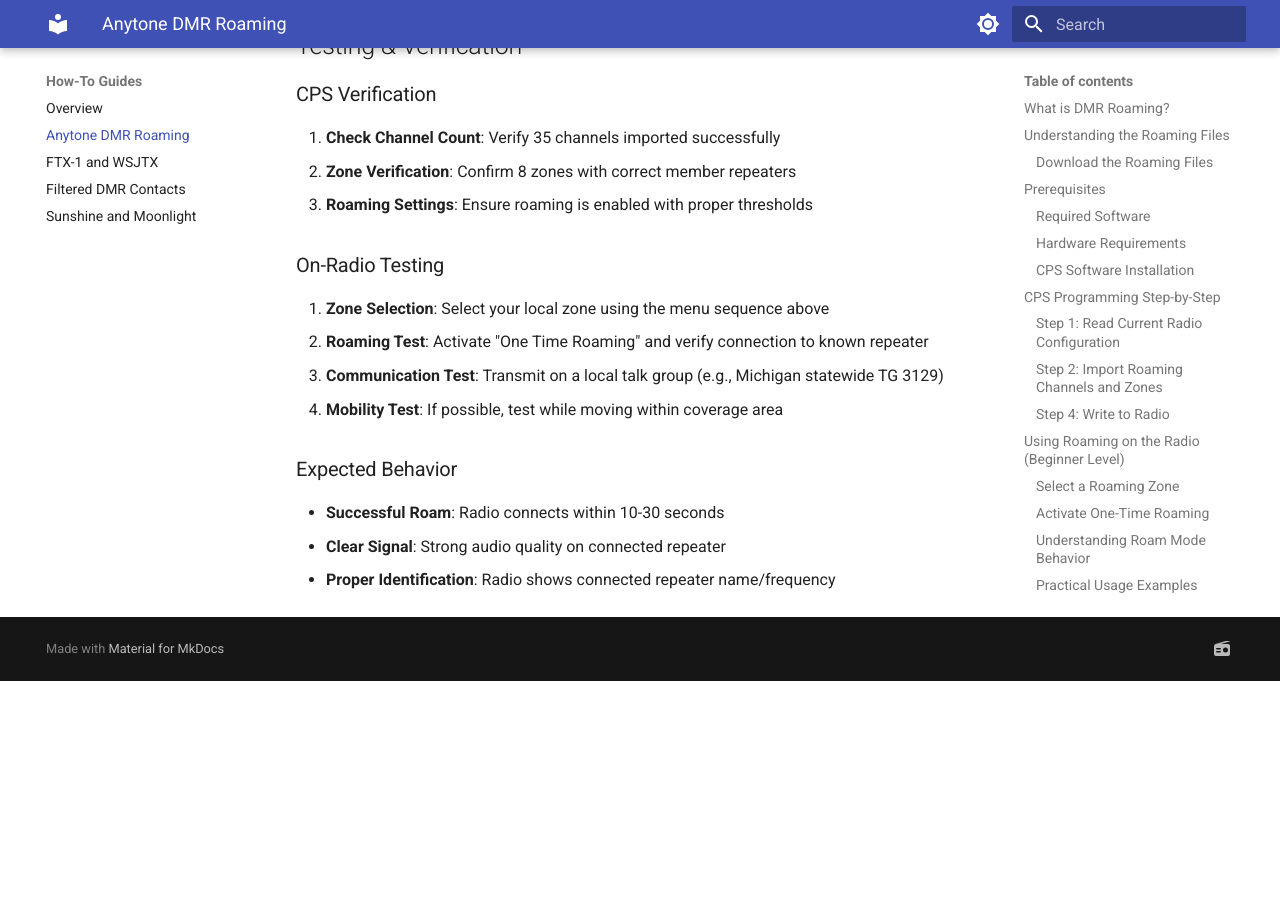
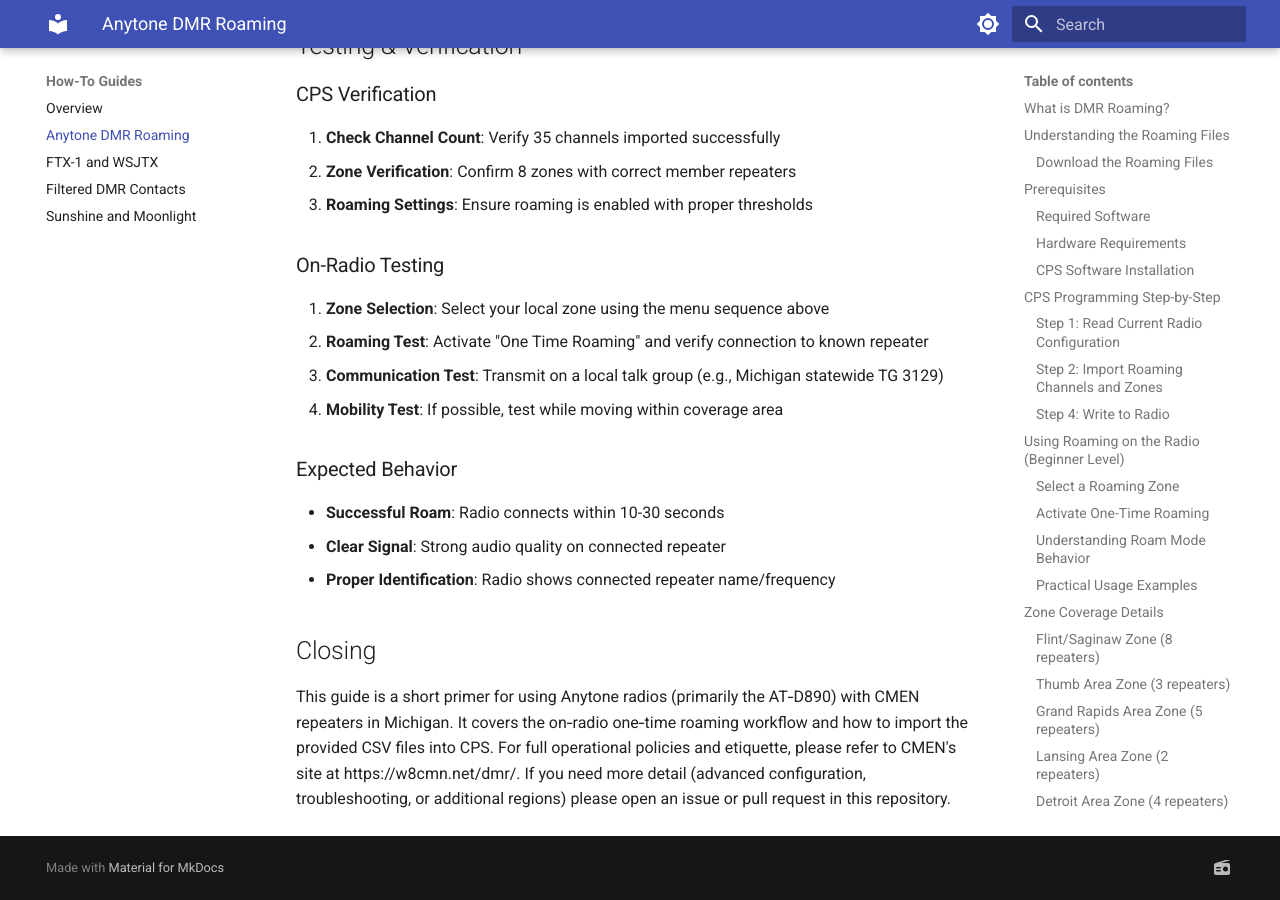
Before and after one commit to dbehnke/whocaresdocs, an MkDocs documentation site: the page built from docs/howto/anytone-roaming/index.md, in a window 1280 px wide and 900 px high, scrolled down 5663 px. Built offline with MkDocs 1.6.1 and Material for MkDocs 9.7.7, drawn with Linux system fonts in a browser that asks for light colours; before the commit the page ends 6344 px from its top, so only the background shows below that.

Commit message:
docs(anytone): add short closing paragraph with pointer to CMEN and repo contributions

```diff
--- a/docs/howto/anytone-roaming/index.md
+++ b/docs/howto/anytone-roaming/index.md
@@ -218,3 +218,6 @@ To exit roam mode and return to regular radio functions:
 - **Successful Roam**: Radio connects within 10-30 seconds
 - **Clear Signal**: Strong audio quality on connected repeater
 - **Proper Identification**: Radio shows connected repeater name/frequency
+## Closing
+
+This guide is a short primer for using Anytone radios (primarily the AT‑D890) with CMEN repeaters in Michigan. It covers the on‑radio one‑time roaming workflow and how to import the provided CSV files into CPS. For full operational policies and etiquette, please refer to CMEN's site at https://w8cmn.net/dmr/. If you need more detail (advanced configuration, troubleshooting, or additional regions) please open an issue or pull request in this repository.
```
